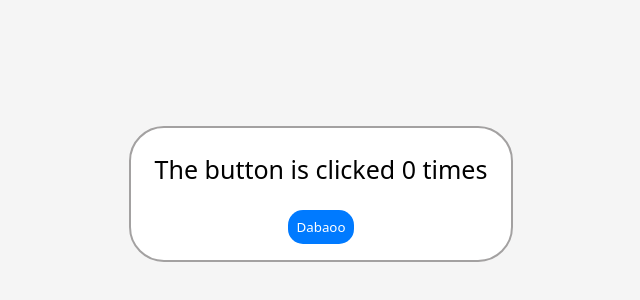
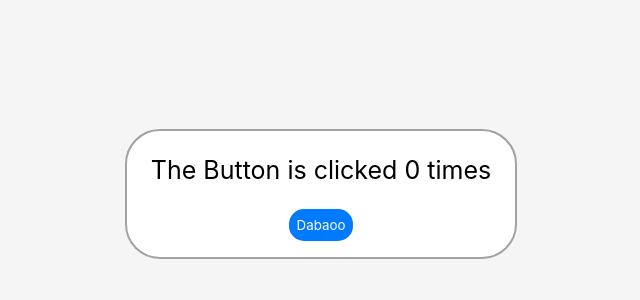
Before and after one commit to rachit-dhaka/React-Learning-, a React (Vite) app in the folder ReactCounterApp/: page / in a window 1280 px wide. Shown: the part 206-506 px from the top of the page, without its empty margins (319-959 px from the left). Built offline with nearby package versions, Linux system fonts and the light colour scheme.

Commit message:
Leaning react js

```diff
--- a/ReactCounterApp/src/components/Count.jsx
+++ b/ReactCounterApp/src/components/Count.jsx
@@ -4,7 +4,7 @@
 const Count = () => {
   return (
     <div className="count-container">
-        <p id='title'>The button is clicked 0 times</p>
+        <p id='title'>The Button is clicked 0 times</p>
         <button id='btn'>Dabaoo</button>
     </div>
   )
--- a/ReactCounterApp/src/index.css
+++ b/ReactCounterApp/src/index.css
@@ -2,7 +2,9 @@
     margin: 0;
     padding: 0;
     box-sizing: border-box;
-    font-family: system-ui, -apple-system, BlinkMacSystemFont, 'Segoe UI', Roboto, Oxygen, Ubuntu, Cantarell, 'Open Sans', 'Helvetica Neue', sans-serif;
+    font-family: Inter, system-ui, Avenir, Helvetica, Arial, sans-serif;
+
+
 }
 
 body{
```
Also changed, not shown: ReactCounterApp/src/components/Count.css (line endings or trailing spaces).
